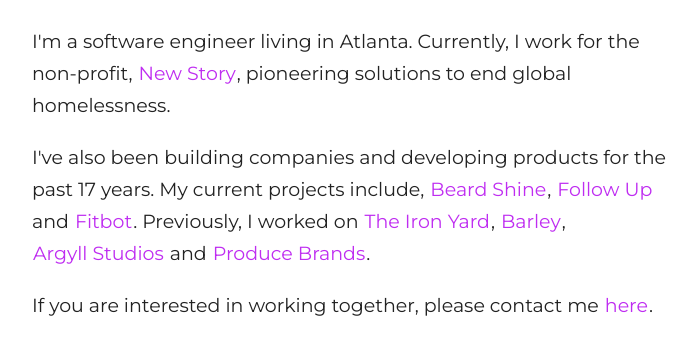
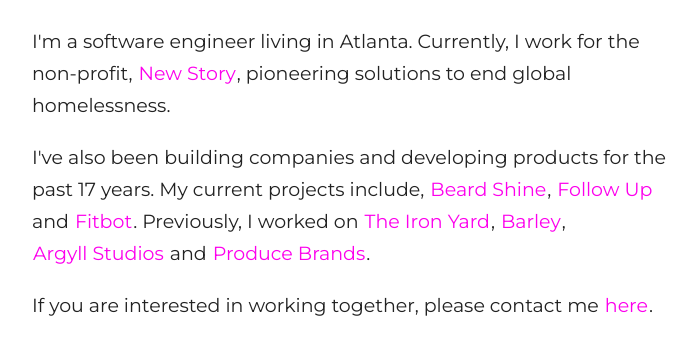
Before and after one commit to timwco/twhitacre.github.io, a plain HTML site: page index.html in a window 1280 px wide. Shown: the part 235-573 px from the top of the page, without its empty margins (288-984 px from the left). Drawn offline with Linux system fonts and the light colour scheme.

Commit message:
updated color

```diff
--- a/assets/css/main.css
+++ b/assets/css/main.css
@@ -101,15 +101,15 @@
   font-size: 20px;
 }
 .social-link i:hover {
-  color: #BF2DF1;
+  color: #FD00ED;
 }
 
 /* LINKS */
 .content p a {
-  position: relative; text-decoration: none; display: inline-block; color: inherit; padding: 0 1px; transition: color ease 0.3s; color: #BF2DF1;
+  position: relative; text-decoration: none; display: inline-block; color: inherit; padding: 0 1px; transition: color ease 0.3s; color: #FD00ED;
 }
 .content p a:after {
-  content: ''; position: absolute; z-index: -1; width: 100%; height: 0%; left: 0; bottom: 0; background-color: #BF2DF1; transition: all ease 0.3s;
+  content: ''; position: absolute; z-index: -1; width: 100%; height: 0%; left: 0; bottom: 0; background-color: #FD00ED; transition: all ease 0.3s;
 }
 .content p a:hover {
   color: #fff;
```
